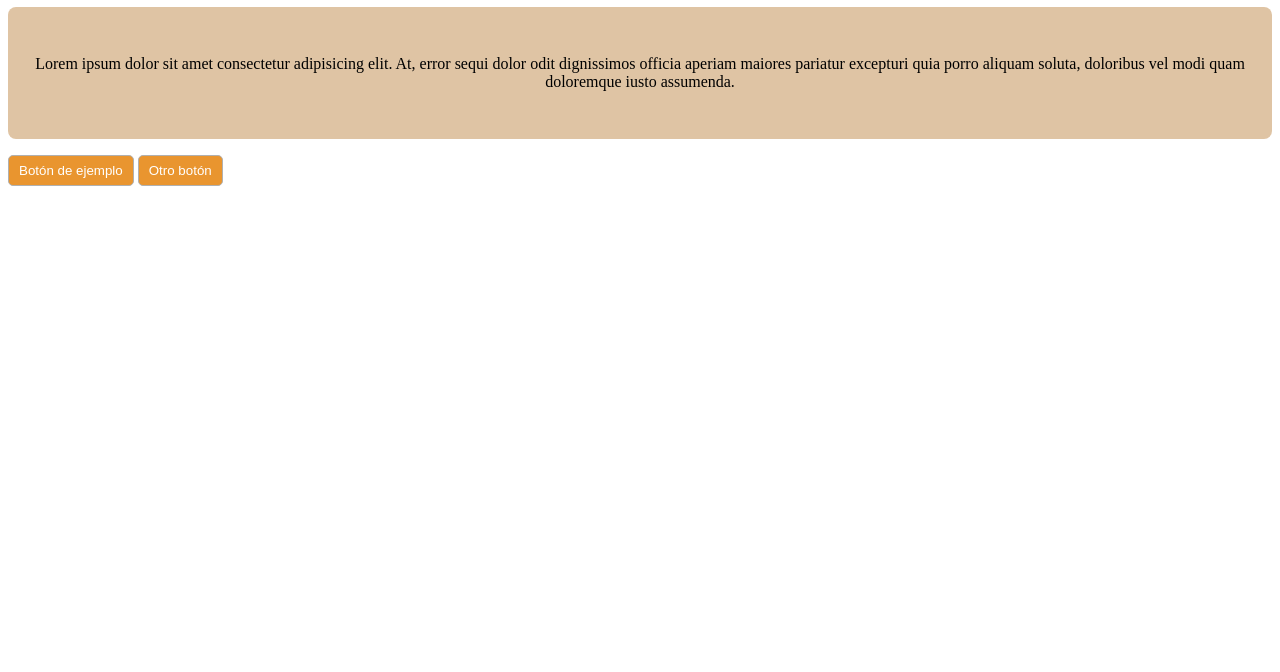
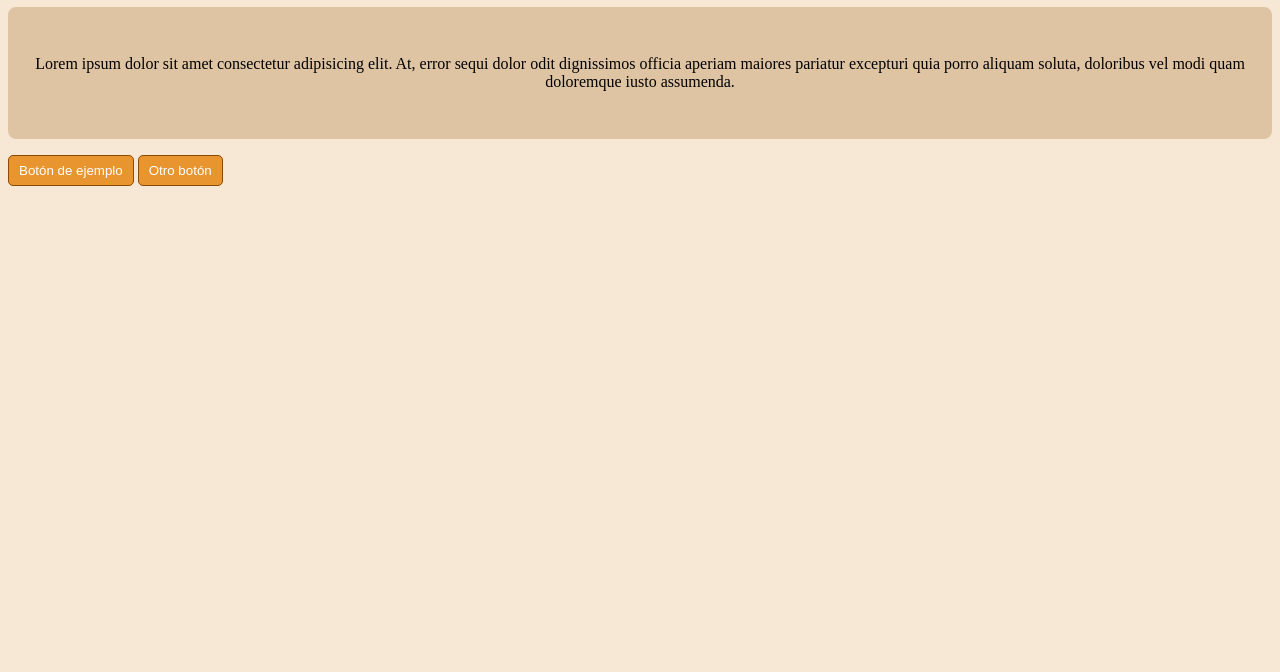
Before and after one commit to RonaldoJps1228/TALLERC101, a plain HTML site: page index.html in a window 1280 px wide. Shown: the part 128-800 px from the top of the page. Drawn offline with Linux system fonts and the light colour scheme.

Commit message:
Update style.css

```diff
--- a/assets/css/style.css
+++ b/assets/css/style.css
@@ -1,3 +1,7 @@
+body {
+  background-color: #f7e8d6;
+}
+
 ul {
     margin: 0;
     padding: 0;
@@ -46,7 +50,7 @@ ul {
     display: inline-block;
     padding: 7px 10px;
     text-align: center;
-    border: 1px solid #b0b0b0;
+    border: 1px solid #8b4b06;
     border-radius: 5px;
     cursor: pointer;
     background-color: #e9952f;
```
